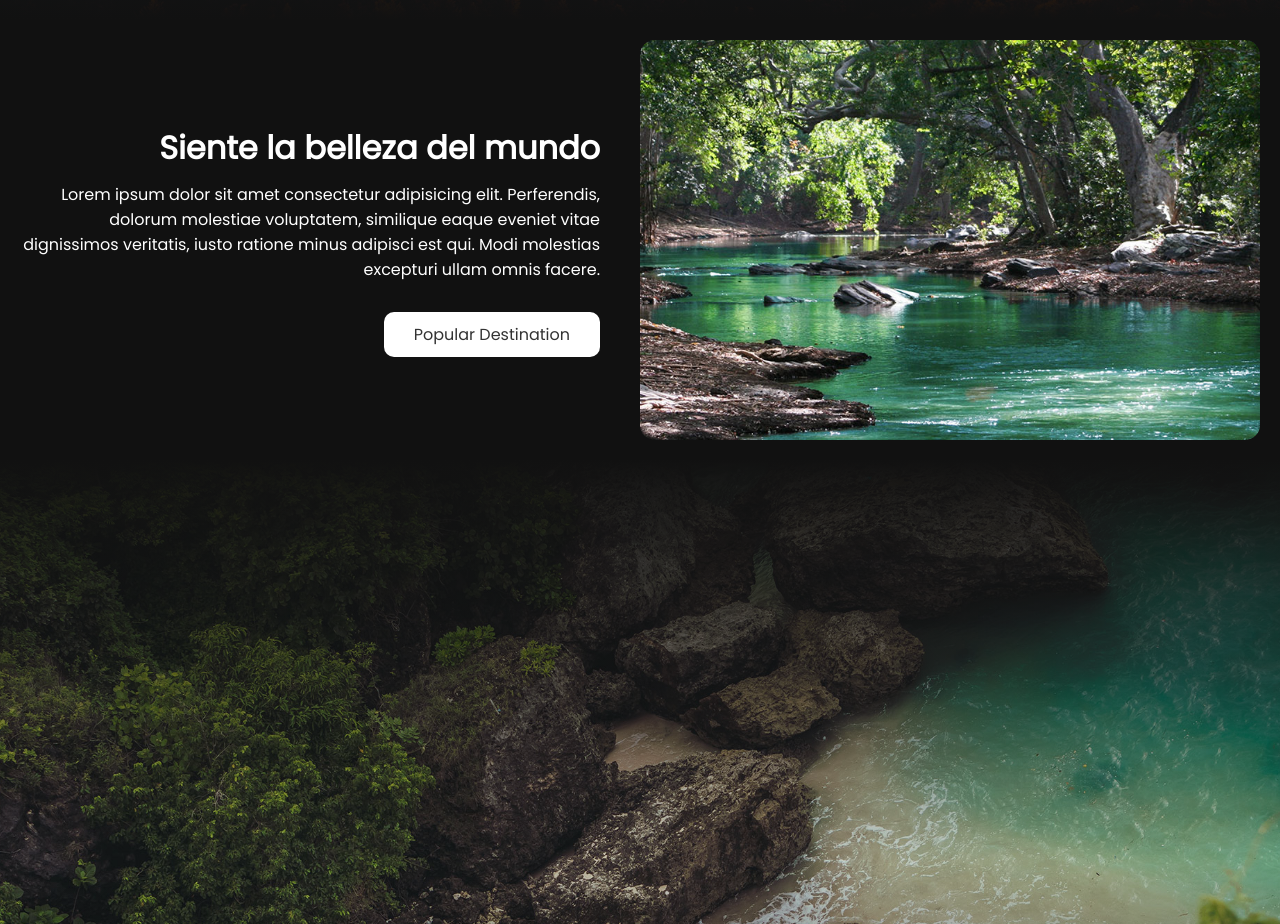
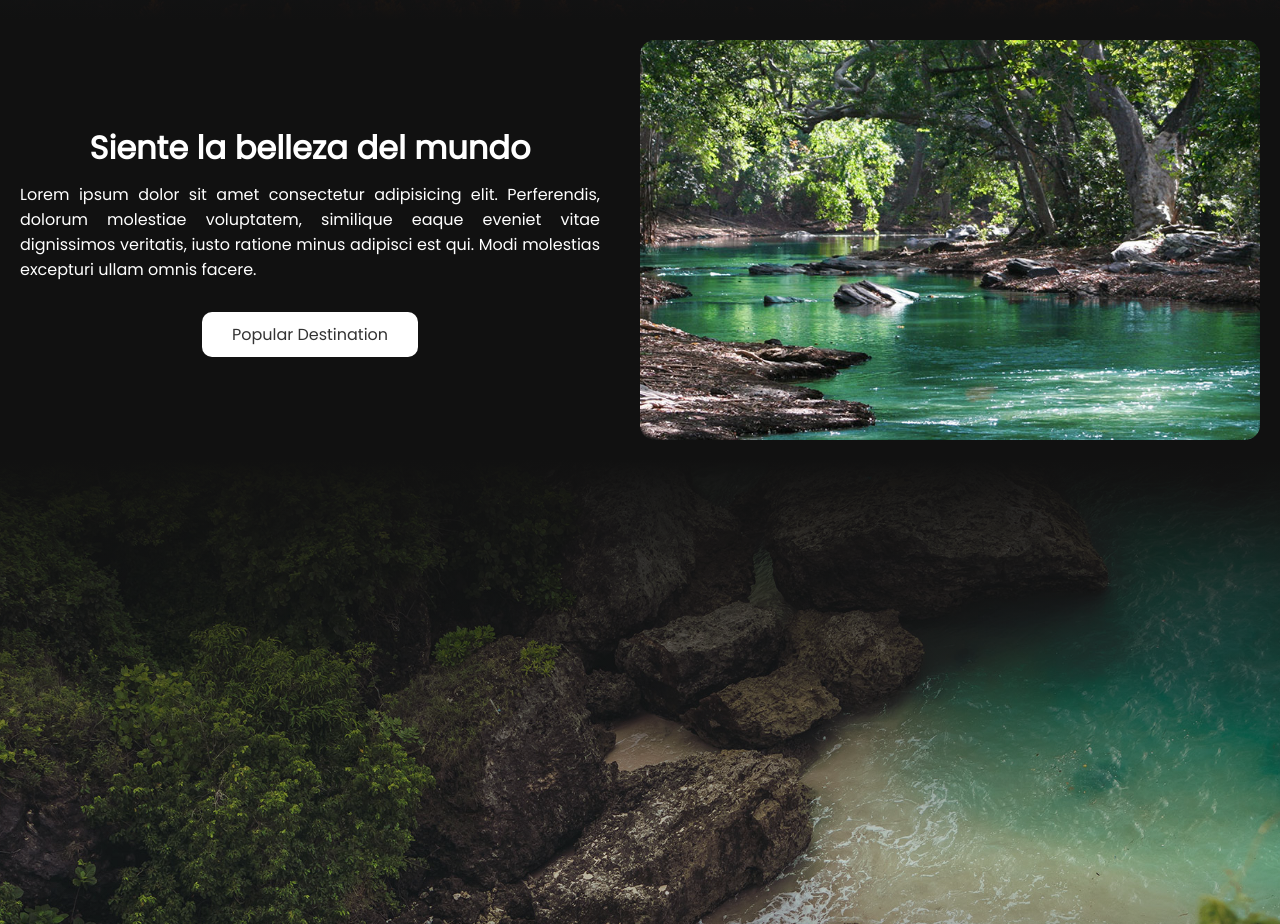
Before and after one commit to djpenagos/HTML-CURSO, a plain HTML site: page 17 Pagina Turismo/index.html in a window 1280 px wide. Shown: the part 780-1704 px from the top of the page. Drawn offline with Linux system fonts and the light colour scheme.

Commit message:
Proyecto 17: Final

```diff
--- a/17 Pagina Turismo/css/style.scss
+++ b/17 Pagina Turismo/css/style.scss
@@ -4,6 +4,7 @@
     padding: 0;
     box-sizing: border-box;
     font-family: 'Poppins', sans-serif;
+    scroll-behavior: smooth;
 }
 body{
     background: #111;
@@ -64,20 +65,6 @@ main{
             }
         }
     }
-    .about{
-        position: relative;
-        width: 100%;
-        display: flex;
-        justify-content: center;
-        align-items: center;
-        padding: 20px;
-        .content-box{
-            min-width: 50%;
-            width: 50%;
-            text-align: end;
-            padding-right: 40px;
-        }
-    }
     .banner2{
         position: relative;
         width: 100%;
@@ -110,6 +97,7 @@ main{
         text-align: center;
         .content{
             text-align: center;
+
         }
         .destination-list{
             position: relative;
@@ -221,6 +209,23 @@ main{
         }
     }
 }
+.about{
+    position: relative;
+    width: 100%;
+    display: flex;
+    justify-content: center;
+    align-items: center;
+    padding: 20px;
+    .content-box{
+        min-width: 50%;
+        width: 50%;
+        text-align: center;
+        padding-right: 40px;
+        p{
+            text-align: justify;
+        }
+    }
+}
 a.btn{
     position: relative;
     display: inline-block;
@@ -265,6 +270,7 @@ a.btn{
     object-fit: cover;
     opacity: 0.8;
 }
+
 @media (max-width: 600px){
     section{
         padding: 40px;
@@ -328,3 +334,15 @@ a.btn{
         }
     }
 }
+::-webkit-scrollbar{
+    width: 10px;
+}
+::-webkit-scrollbar-track{
+    background: #222;
+}
+::-webkit-scrollbar-thumb{
+    background: #888;
+}
+::-webkit-scrollbar-thumb:hover{
+    background: #48daee;
+}
```
Also changed, not shown: 17 Pagina Turismo/css/style.css, 1 other file.
